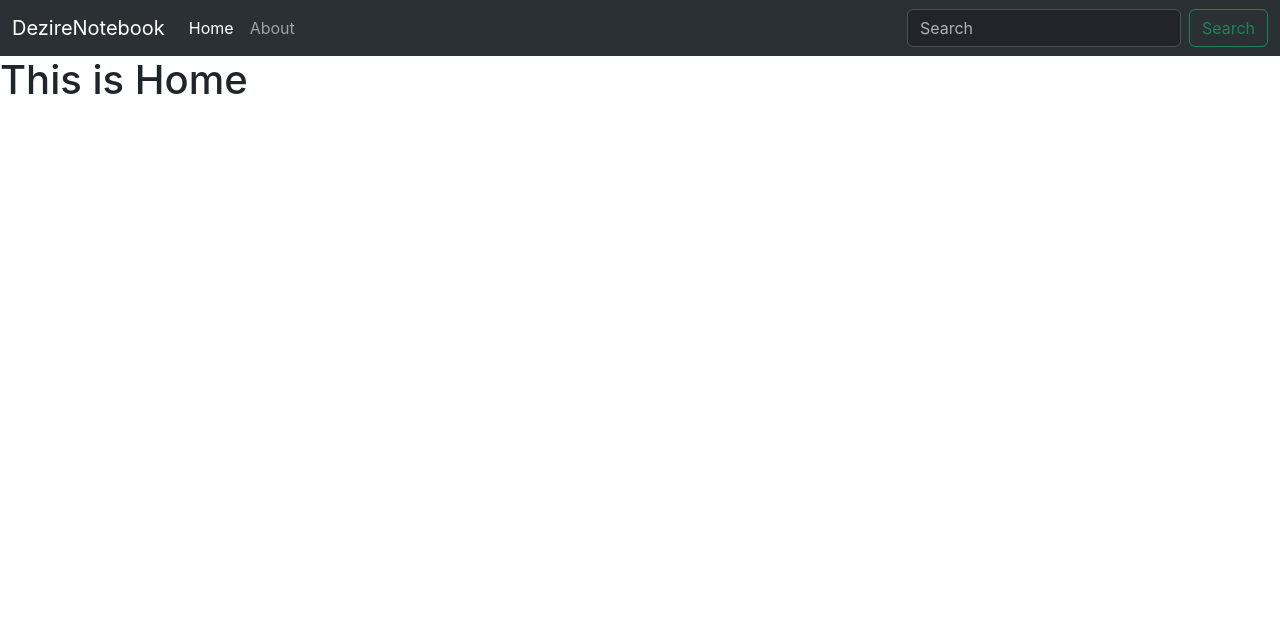
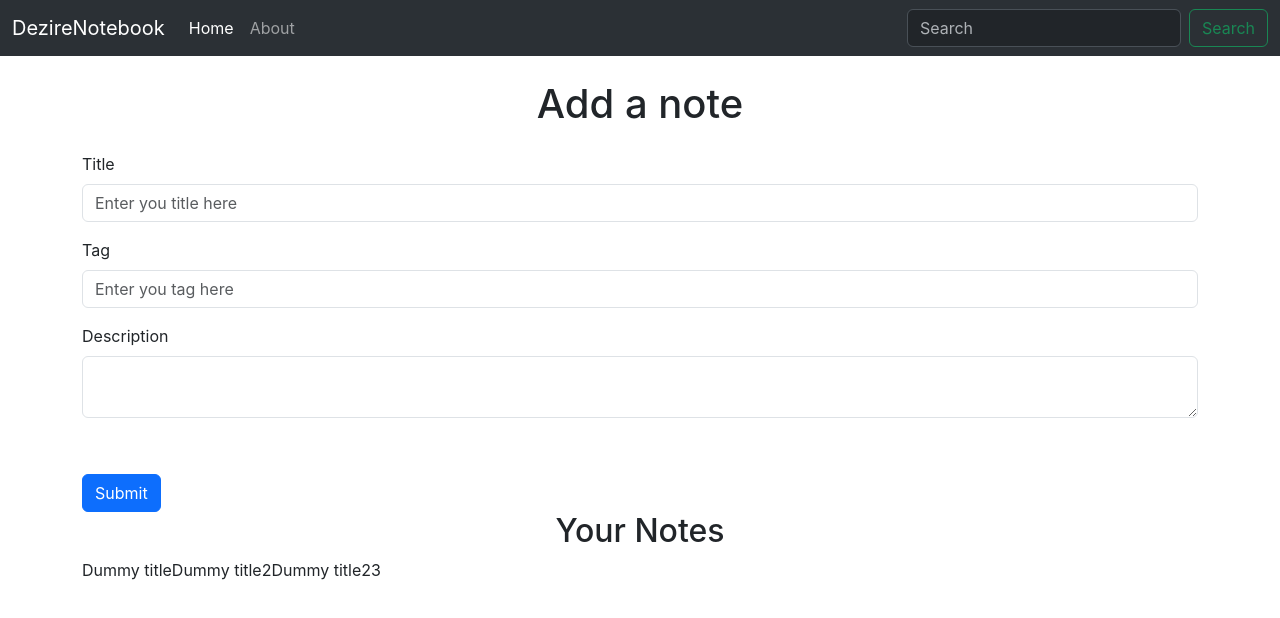
Before and after one commit to debarkamondal/dezire-notebook-frontend, a React (Create React App) app: page / in a window 1280 px wide. Shown: the top 618 px of the page. Built offline with nearby package versions, Linux system fonts and the light colour scheme.

Commit message:
working on fetching all notes

```diff
--- a/src/context/notes/NoteState.js
+++ b/src/context/notes/NoteState.js
@@ -1,13 +1,43 @@
 // import React from "react";
+import { useState } from "react";
 import NoteContext from "./noteContext";
 
 const NoteState = (props) => {
-  const state = {
-    name: "Hola",
-    hobby: "Guitar",
-  };
+  const notesInit = [
+    {
+      _id: "63debfe7dc3a4d55bb4f0491",
+      user: "63d5f000ddf52da7b65b19c8",
+      title: "Dummy title",
+      description: "dummy description",
+      tag: "general",
+      date: "2023-02-04T20:28:23.872Z",
+      __v: 0,
+    },
+    {
+      _id: "63debfeddc3a4d55bb4f0493",
+      user: "63d5f000ddf52da7b65b19c8",
+      title: "Dummy title2",
+      description: "dummy description2",
+      tag: "general",
+      date: "2023-02-04T20:28:29.696Z",
+      __v: 0,
+    },
+    {
+      _id: "63debff1dc3a4d55bb4f0495",
+      user: "63d5f000ddf52da7b65b19c8",
+      title: "Dummy title23",
+      description: "dummy description23",
+      tag: "general",
+      date: "2023-02-04T20:28:33.722Z",
+      __v: 0,
+    },
+  ];
+
+  const [notes, setNotes] = useState(notesInit);
   return (
-    <NoteContext.Provider value={state}>{props.children}</NoteContext.Provider>
+    <NoteContext.Provider value={{ notes, setNotes }}>
+      {props.children}
+    </NoteContext.Provider>
   );
 };
 
--- a/src/pages/Home.jsx
+++ b/src/pages/Home.jsx
@@ -1,11 +1,56 @@
-import React from "react";
-
+import React, { useContext } from "react";
+import noteContext from "../context/notes/noteContext";
 const Home = () => {
+  const context = useContext(noteContext);
+  const { notes, setNotes } = context;
   return (
-    <>
-      <h1>This is Home</h1>
-      {/* <Outlet /> */}
-    </>
+    <div className="container">
+      <h1 className="text-center my-4">Add a note</h1>
+      <form classsame=" my-2">
+        <div className="mb-3">
+          <label htmlFor="noteTitle" className="form-label">
+            Title
+          </label>
+          <input
+            type="text"
+            className="form-control"
+            id="noteTitle"
+            aria-describedby="noteTitle"
+            placeholder="Enter you title here"
+          />
+        </div>
+        <div className="mb-3">
+          <label htmlFor="noteTag" className="form-label">
+            Tag
+          </label>
+          <input
+            type="text"
+            className="form-control"
+            id="noteTag"
+            aria-describedby="noteTag"
+            placeholder="Enter you tag here"
+          />
+        </div>
+        <div className="mb-3">
+          <label htmlFor="exampleInputPassword1" className="form-label">
+            Description
+          </label>
+          <textarea
+            type="text"
+            className="form-control"
+            id="exampleInputPassword1"
+          />
+        </div>
+        <div className="mb-3 form-check"></div>
+        <button type="submit" className="btn btn-primary">
+          Submit
+        </button>
+      </form>
+      <h2 className="text-center">Your Notes</h2>
+      {notes.map((note) => {
+        return note.title;
+      })}
+    </div>
   );
 };
 
```
